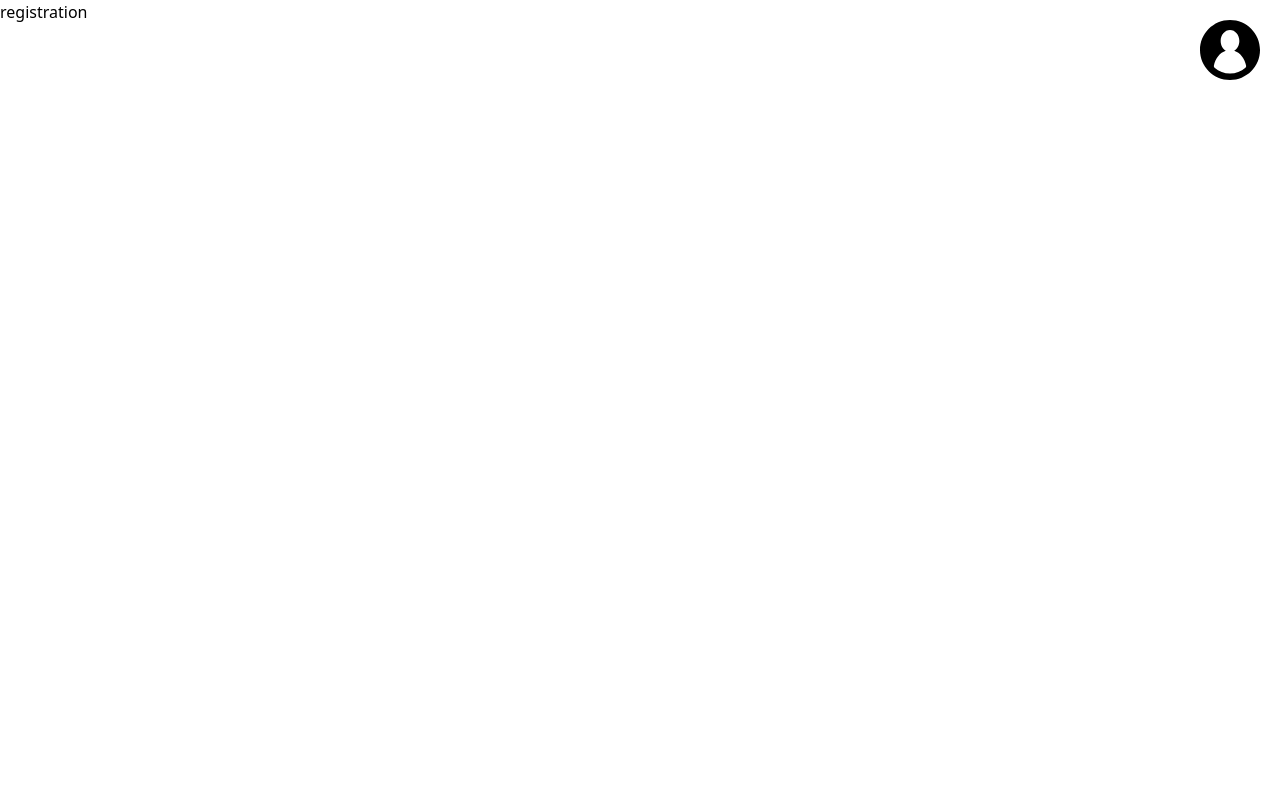
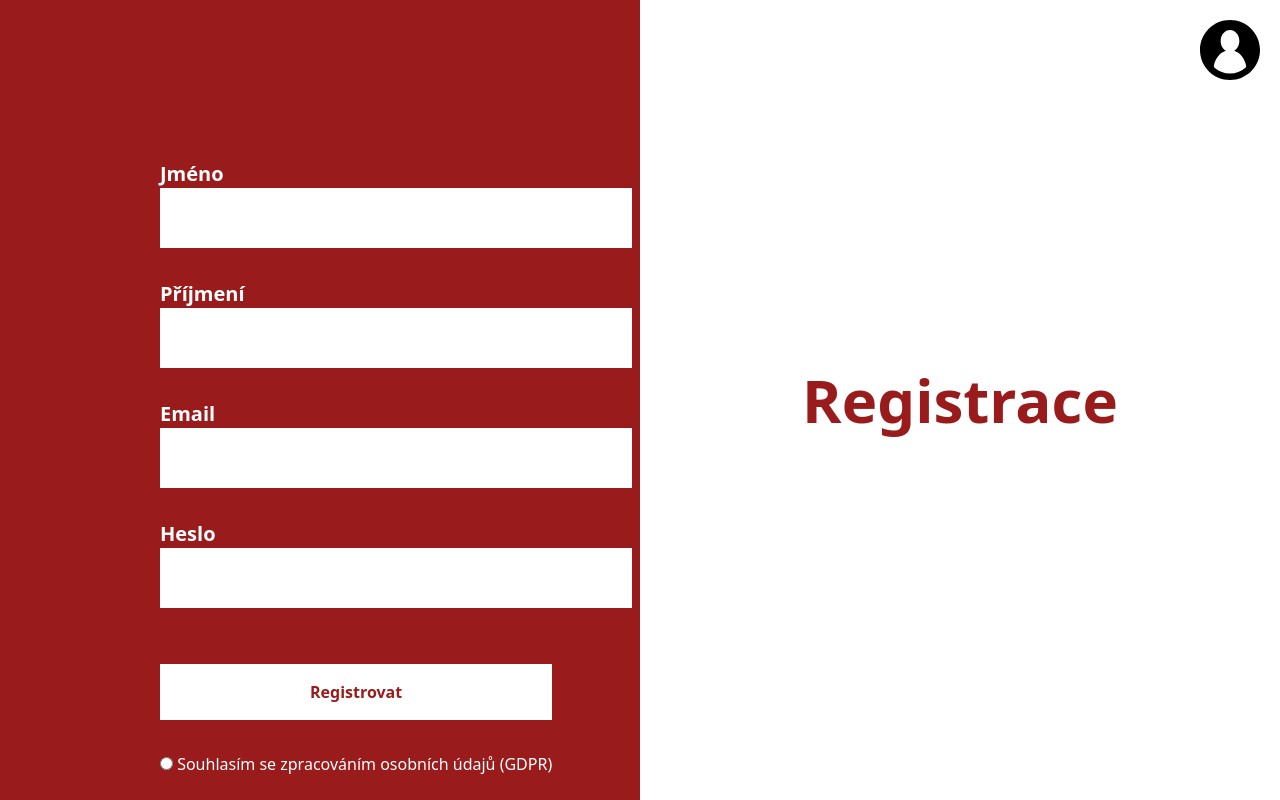
Before and after one commit to Jirihruska/prodam-co-mam-fe, a Vue app: page /registration-page in a window 1280 px wide. Built offline with nearby package versions, Linux system fonts and the light colour scheme; the HTML template or start-up script is replaced by a standard one.

Commit message:
návrh reg

```diff
--- a/src/components/registrationPage/RegistrationPage.vue
+++ b/src/components/registrationPage/RegistrationPage.vue
@@ -1,11 +1,34 @@
 <template>
-  <div>
-    registration
-  </div>
+  <div class="grid grid-cols-2 h-screen">
+    <div class="flex h-screen bg-red-800 text-center">
+      <div class="flex h-screen">
+      <form class="mt-40 ml-20">
+        <Input2 label="Jméno" />
+        <Input2 label="Příjmení" />
+        <Input2 label="Email" />
+        <Input2 label="Heslo" />
+        <div class="text-white">
+        </div>
+        <div class="flex justify-center pt-6">
+          <button class="bg-white font-bold text-red-800 p-4 ml-20 w-full hover:bg-gray-400 text-md">
+            Registrovat
+          </button>
+        </div>
+        <div class="text-white pt-8 ml-10 pl-10"> <input type="radio"> Souhlasím se zpracováním osobních údajů (GDPR)</div>
+      </form>
+    </div>
+    </div>
+    <div class="m-auto text-6xl text-red-800 font-semibold select-none">
+        Registrace
+      </div>
+    </div>
 </template>
 
 <script>
+import Input2 from "../reusableComponents/Input2.vue";
 export default {
-
-}
+  components: {
+    Input2,
+  },
+};
 </script>
--- /dev/null
+++ b/src/components/reusableComponents/Input2.vue
@@ -0,0 +1,37 @@
+<template>
+  <div class="container pb-8">
+    <div class="pl-20 w-1/5">
+      <label class="text-white text-xl font-semibold select-none">{{
+        label
+      }}</label>
+    </div>
+    <div class="centered text-center">
+      <input
+        class="centered focus:outline-none bg-white text-red-800 text-lg p-4 ml-20 w-full"
+        :type="type"
+        required
+      />
+    </div>
+  </div>
+</template>
+
+<script>
+export default {
+  props: {
+    type: String,
+    placeholder: String,
+    label: String,
+  },
+};
+</script>
+
+<style scoped>
+.container {
+  display: flex;
+  flex-direction: column;
+  justify-self: center;
+}
+.centered {
+  justify-content: center;
+}
+</style>
```
Also changed, not shown: 1 other file (tests, documents, lock files or other folders).
